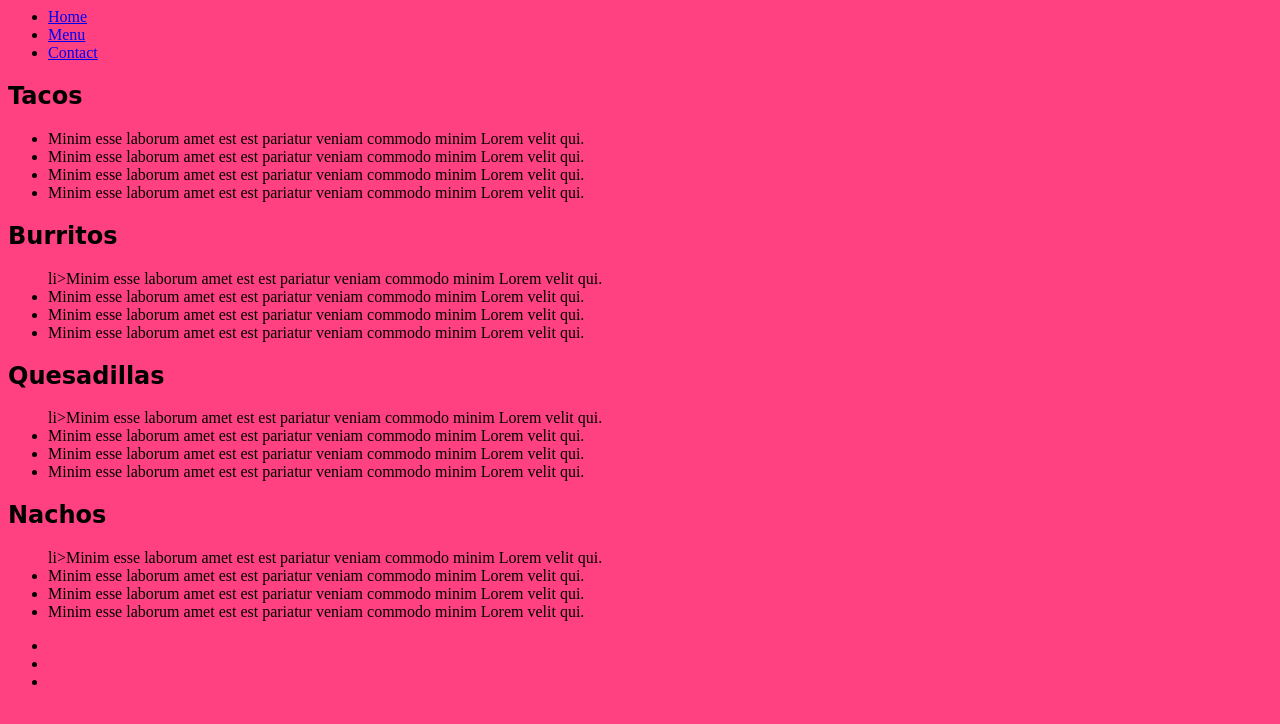
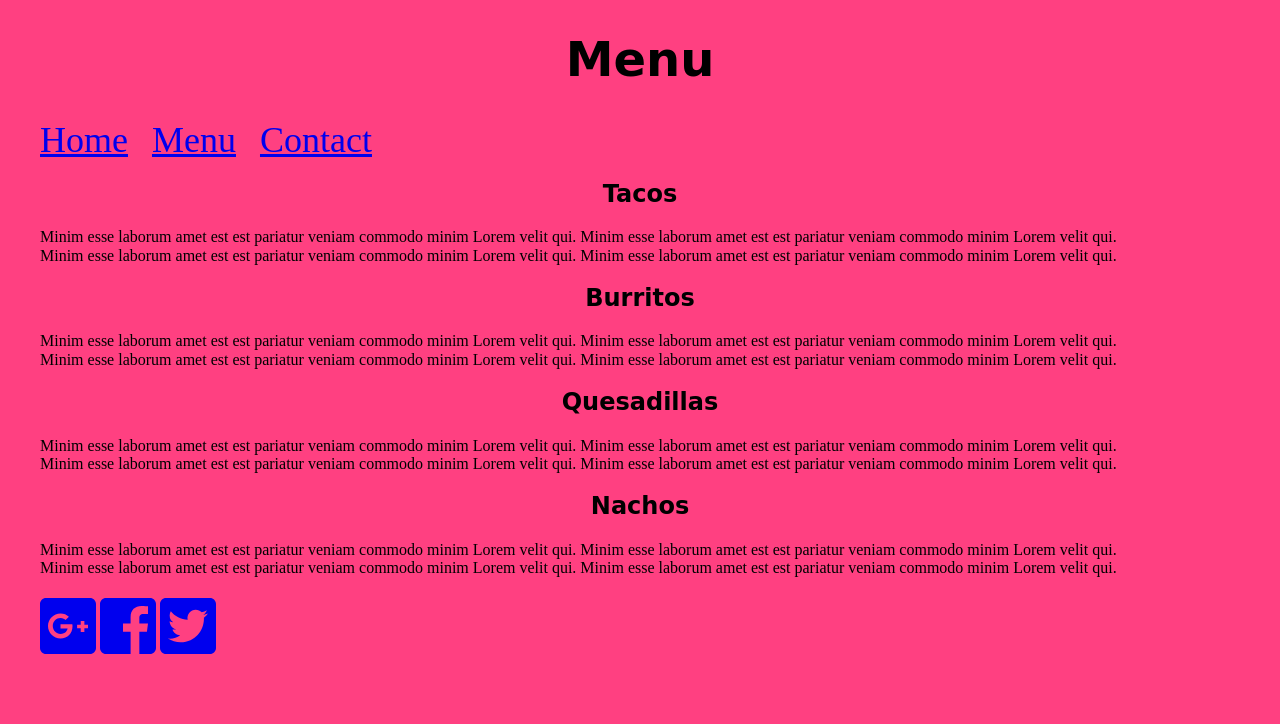
Before and after one commit to joshboyan/joshrestaurant, a plain HTML site: page menu.html in a window 1280 px wide. Drawn offline with nearby package versions, Linux system fonts and the light colour scheme; a web font is replaced by a local one.

Commit message:
Start adding global styles

```diff
--- a/css/style.css
+++ b/css/style.css
@@ -6,11 +6,41 @@ secondary: #e676e6;
 s-light: #66ffa6;
 s-dark:#00b248;
 */
+
+/* global styles */
 body {
  background-color: #ff4081;
 }
 
 h1,
 h2 {
+    text-align: center;
     font-family: 'Rammetto One', cursive;
 }
+
+h1 {
+    font-size: 48px;
+}
+
+li {
+    display: inline-block;
+
+}
+
+a {
+    font-size: 36px;
+}
+
+/* header */
+header li {
+    margin: 0 10px;
+}
+
+header li:first-of-type {
+ margin-left: 0;
+}
+
+/* footer styles */
+footer a {
+    font-size: 64px;
+}
--- a/menu.html
+++ b/menu.html
@@ -1,14 +1,24 @@
 <!DOCTYPE>
 <html>
     <head>
+        <!--meta-->
         <meta charset="UTF-8" />
+        <meta name="viewport" content="width=device-width, initial-scale=1">
+        <meta http-equiv="X-UA-Compatible" content="ie=edge">
+
         <title>Restaurant</title>
+
+        <!--scripts-->
+        <script defer src="https://use.fontawesome.com/releases/v5.0.6/js/all.js"></script>
+
+        <!--styles-->
+        <link rel="stylesheet" href="https://cdnjs.cloudflare.com/ajax/libs/normalize/8.0.0/normalize.css">
         <link rel="stylesheet" href="./css/style.css">
         <link href="https://fonts.googleapis.com/css?family=Rammetto+One" rel="stylesheet">
     </head>
     <body>
         <header>
-            <h1></h1>
+            <h1>Menu</h1>
             <nav>
                 <ul>
                     <li><a href="index.html">Home</a></li>
@@ -30,7 +40,7 @@
            <div>
                <h2>Burritos</h2>
                <ul>
-                    li>Minim esse laborum amet est est pariatur veniam commodo minim Lorem velit qui.</li>
+                    <li>Minim esse laborum amet est est pariatur veniam commodo minim Lorem velit qui.</li>
                     <li>Minim esse laborum amet est est pariatur veniam commodo minim Lorem velit qui.</li>
                     <li>Minim esse laborum amet est est pariatur veniam commodo minim Lorem velit qui.</li>
                     <li>Minim esse laborum amet est est pariatur veniam commodo minim Lorem velit qui.</li>
@@ -39,7 +49,7 @@
            <div>
                <h2>Quesadillas</h2>
                <ul>
-                    li>Minim esse laborum amet est est pariatur veniam commodo minim Lorem velit qui.</li>
+                    <li>Minim esse laborum amet est est pariatur veniam commodo minim Lorem velit qui.</li>
                     <li>Minim esse laborum amet est est pariatur veniam commodo minim Lorem velit qui.</li>
                     <li>Minim esse laborum amet est est pariatur veniam commodo minim Lorem velit qui.</li>
                     <li>Minim esse laborum amet est est pariatur veniam commodo minim Lorem velit qui.</li>
@@ -48,7 +58,7 @@
            <div>
                <h2>Nachos</h2>
                <ul>
-                    li>Minim esse laborum amet est est pariatur veniam commodo minim Lorem velit qui.</li>
+                    <li>Minim esse laborum amet est est pariatur veniam commodo minim Lorem velit qui.</li>
                     <li>Minim esse laborum amet est est pariatur veniam commodo minim Lorem velit qui.</li>
                     <li>Minim esse laborum amet est est pariatur veniam commodo minim Lorem velit qui.</li>
                     <li>Minim esse laborum amet est est pariatur veniam commodo minim Lorem velit qui.</li>
@@ -60,9 +70,9 @@
             <div class="halfer"></div>
             <div>
                 <ul>
-                    <li><a href=""></a></li>
-                    <li><a href=""></a></li>
-                    <li><a href=""></a></li>
+                    <li><a href="#"><i class="fab fa-google-plus-square"></i></a></li>
+                    <li><a href="#"><i class="fab fa-facebook-square"></i></a></li>
+                    <li><a href="#"><i class="fab fa-twitter-square"></i></a></li>
                 </ul>
             </div>
         </footer>
```
Also changed, not shown: contact.html (+14 -4 lines), index.html (+13 -3 lines), test.html (added, +12 -0 lines).
